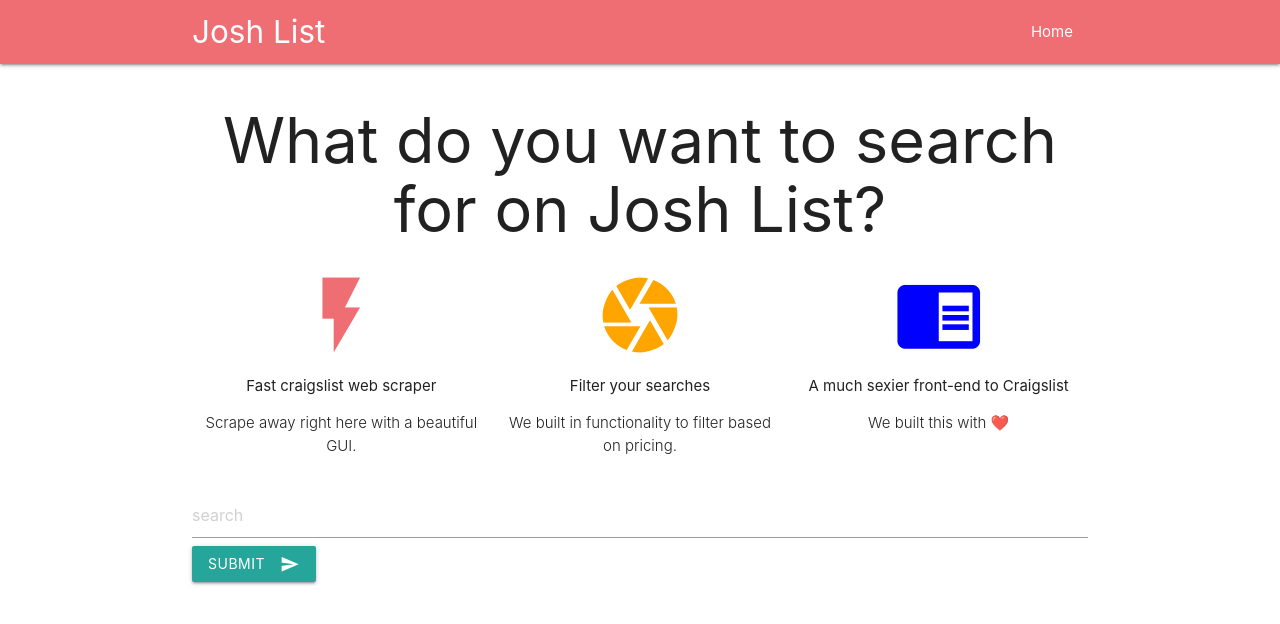
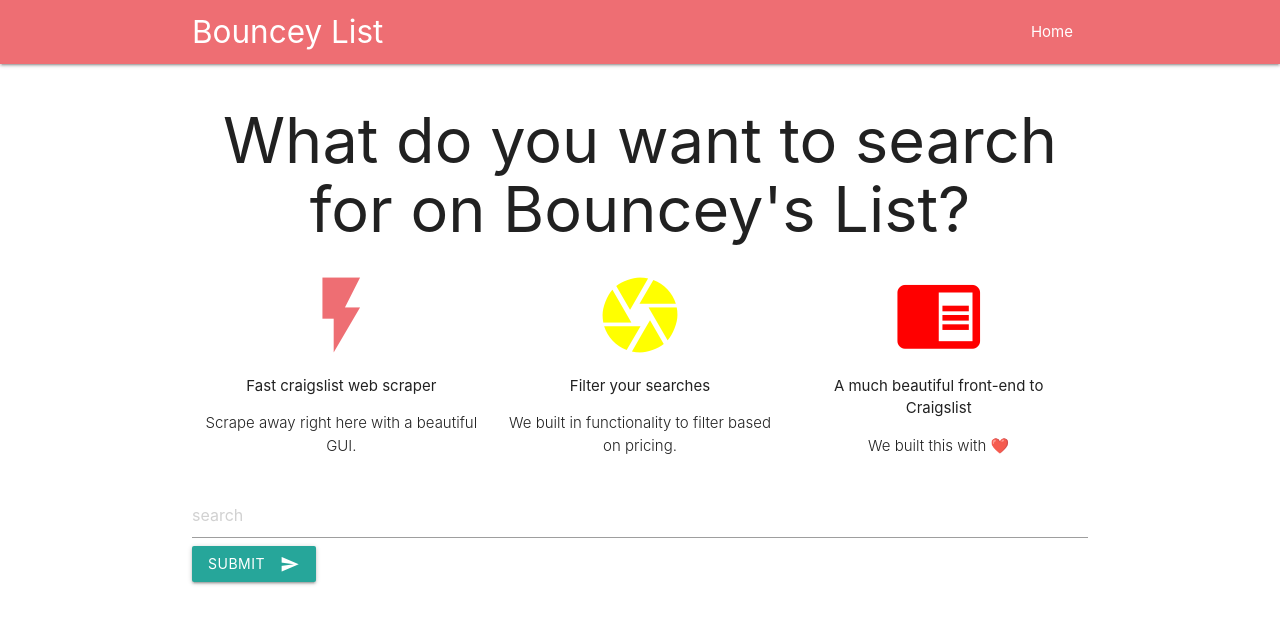
Before and after one commit to bouncei/Craigslist_scraper, a Django app: template my_app/templates/base.html in a window 1280 px wide. Shown: the top 624 px of the page. Run offline with Django 3.2, Linux system fonts and the light colour scheme; the template is opened without the code that fills it, so the values that code supplies are empty.

Commit message:
initial commit

```diff
--- a/my_app/templates/base.html
+++ b/my_app/templates/base.html
@@ -4,7 +4,7 @@
 <html lang="en">
 <head>
     <meta charset="UTF-8">
-    <title>Josh List</title>
+    <title>Bouncey List?</title>
     <meta charset="UTF-8"/>
     <meta name="viewport" content="width=device-width, initial-scale=1"/>
     <link rel="stylesheet" href="{% static "css/style.css" %}">
@@ -17,7 +17,7 @@
 
 <nav>
     <div class="container nav-wrapper">
-        <a href="/" class="brand-logo">Josh List</a>
+        <a href="/" class="brand-logo">Bouncey List</a>
         <ul id="nav-mobile" class="right">
             <li><a href="/">Home</a></li>
         </ul>
@@ -25,7 +25,7 @@
 </nav>
 
 <div class="container">
-    <h1 style="text-align: center">What do you want to search for on Josh List?</h1>
+    <h1 style="text-align: center">What do you want to search for on Bouncey's List?</h1>
     <div class="row">
         <div class="col s4">
             <!-- Promo Content 1 goes here -->
@@ -39,7 +39,7 @@
         <div class="col s4">
             <!-- Promo Content 2 goes here -->
             <div class="center">
-                <i class="large material-icons" style="color: orange">camera</i>
+                <i class="large material-icons" style="color: yellow">camera</i>
                 <p>Filter your searches</p>
                 <p class="light center">We built in functionality to filter based on pricing.</p>
             </div>
@@ -48,8 +48,8 @@
         <div class="col s4">
             <!-- Promo Content 3 goes here -->
             <div class="center">
-                <i class="large material-icons" style="color: blue">chrome_reader_mode</i>
-                <p>A much sexier front-end to Craigslist</p>
+                <i class="large material-icons" style="color:red">chrome_reader_mode</i>
+                <p>A much beautiful front-end to Craigslist</p>
                 <p class="light center">We built this with ❤️</p>
             </div>
         </div>
--- /dev/null
+++ b/runtime.txt
@@ -0,0 +1 @@
+python-2.7.12
```
Also changed, not shown: bouncey-project/settings.py (renamed from my_project/settings.py, +15 -1 lines), requirements.txt (added, +30 -0 lines), bouncey-project/__init__.py (added), bouncey-project/asgi.py (renamed from my_project/asgi.py), bouncey-project/urls.py (renamed from my_project/urls.py), bouncey-project/wsgi.py (renamed from my_project/wsgi.py), db.sqlite3, 1 other file.
